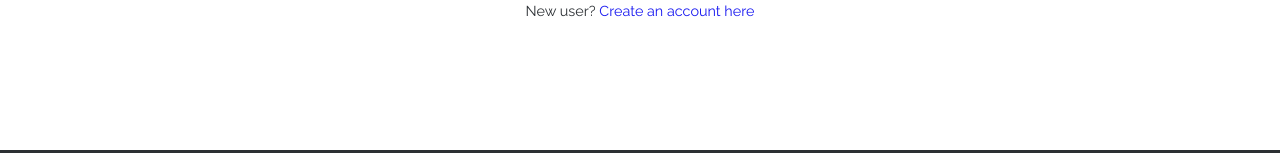
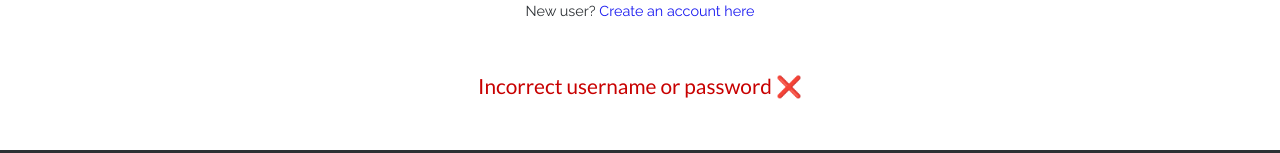
Before and after one commit to isdi-coders-2023/Leandro-Lupano-Final-Project-front-202301-mad, a React (Create React App) app: page /login in a window 1280 px wide. Both pictures are taken after typing "Sample", "Sample123" into the empty fields and a click on the button "Login". Shown: the part 570-723 px from the top of the page. Built offline with nearby package versions, Linux system fonts and the light colour scheme; no server answers.

Commit message:
🚸 Add error login management

```diff
--- a/src/components/login/login.style.module.scss
+++ b/src/components/login/login.style.module.scss
@@ -68,6 +68,17 @@
       }
     }
   }
+
+  .loginErrorMessageHidden {
+    display: none;
+  }
+
+  .loginErrorMessage {
+    display: inline-block;
+    font-family: 'Lato', sans-serif;
+    color: rgb(200, 0, 0);
+    font-size: 1.3rem;
+  }
 }
 
 @media screen and (min-width: 600px) {
--- a/src/components/login/login.tsx
+++ b/src/components/login/login.tsx
@@ -1,7 +1,8 @@
 /* eslint-disable jsx-a11y/no-redundant-roles */
 
-import { SyntheticEvent, useEffect, useMemo } from 'react';
+import { SyntheticEvent, useEffect, useMemo, useState } from 'react';
 import { Link, useNavigate } from 'react-router-dom';
+import { useError } from '../../hooks/use.error';
 import { useUsers } from '../../hooks/use.users';
 import { UserStructure } from '../../models/user';
 import { UsersApiRepo } from '../../services/repositories/users.api.repo';
@@ -12,6 +13,10 @@ export default function Login() {
   const userRepo = useMemo(() => new UsersApiRepo(), []);
 
   const { usersState, loginUser } = useUsers(userRepo);
+
+  const { errorState } = useError();
+
+  const [isError, setIsError] = useState(false);
 
   const navigate = useNavigate();
 
@@ -31,8 +36,13 @@ export default function Login() {
   };
 
   useEffect(() => {
-    if (usersState.userLogged.token !== undefined) navigate('/products');
-  }, [navigate, usersState.userLogged.token]);
+    if (usersState.userLogged.token !== undefined) {
+      navigate('/products');
+      setIsError(false);
+    }
+
+    if (errorState.errorStatus === true) setIsError(true);
+  }, [navigate, usersState.userLogged.token, errorState.errorStatus]);
 
   return (
     <section className={style.login}>
@@ -67,6 +77,14 @@ export default function Login() {
           </p>
         </form>
       </div>
+
+      <p
+        className={
+          isError ? style.loginErrorMessage : style.loginErrorMessageHidden
+        }
+      >
+        Incorrect username or password ❌
+      </p>
     </section>
   );
 }
--- a/src/hooks/use.users.tsx
+++ b/src/hooks/use.users.tsx
@@ -1,6 +1,7 @@
 import { useDispatch, useSelector } from 'react-redux';
 import { GuitarStructure } from '../models/guitar';
 import { UserStructure } from '../models/user';
+import { errorActive, errorDisable } from '../reducers/error.slice';
 import { pageUpdate, styleUpdate } from '../reducers/guitar.slice';
 import { login, logout, register, updateUser } from '../reducers/user.slice';
 import { UsersApiRepo } from '../services/repositories/users.api.repo';
@@ -25,8 +26,10 @@ export function useUsers(repo: UsersApiRepo) {
     try {
       const infoUser = await repo.create(userInfo, 'login');
       dispatch(login(infoUser.results[0]));
+      dispatch(errorDisable());
     } catch (error) {
       console.log((error as Error).message);
+      dispatch(errorActive((error as Error).message));
     }
   };
 
```
Also changed, not shown: 1 other file (tests, documents, lock files or other folders).
